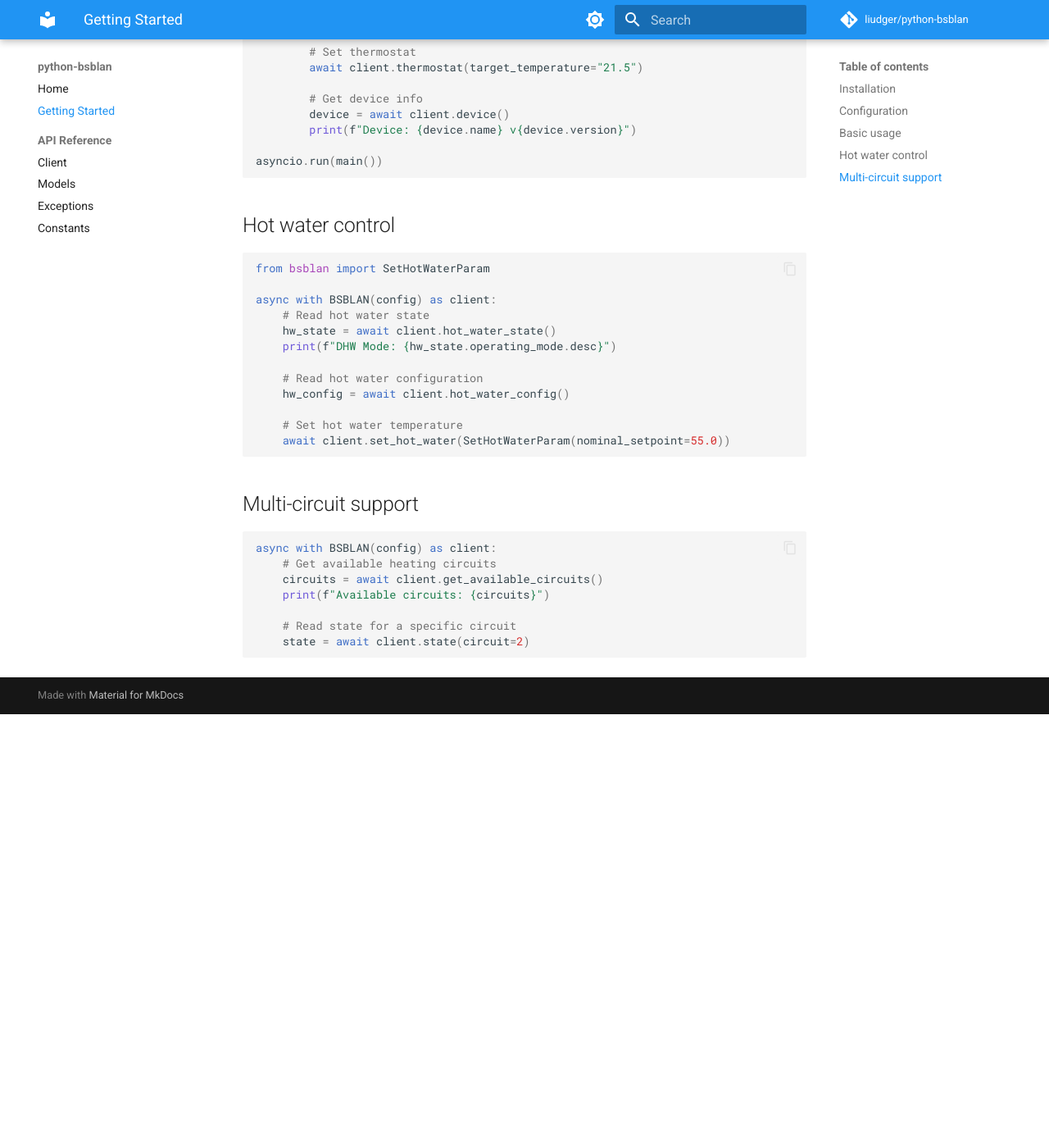
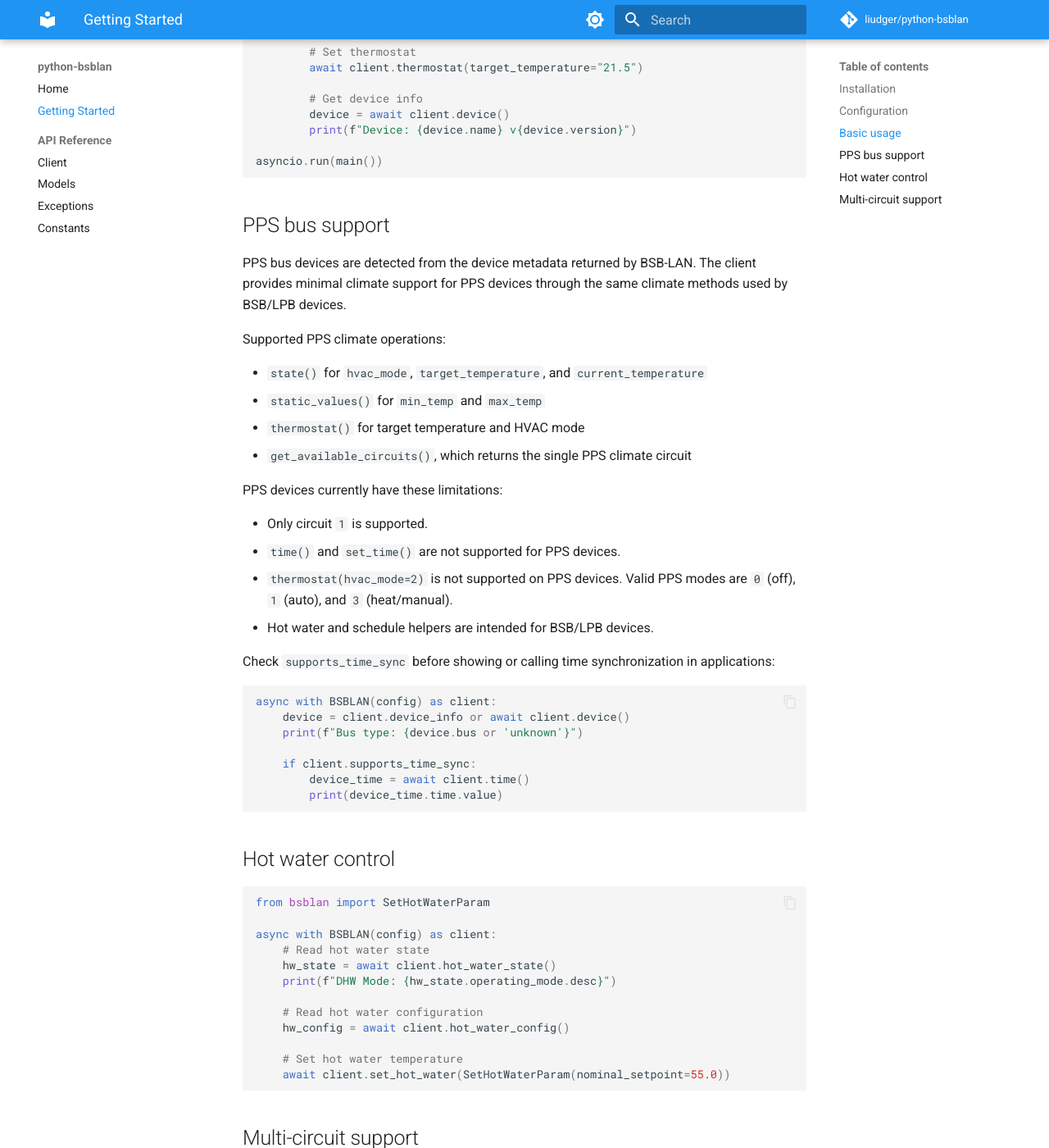
Before and after one commit to liudger/python-bsblan, an MkDocs documentation site: the page built from docs/getting-started.md, in a window 1280 px wide and 1400 px high, scrolled down 1150 px. Shown: the whole window at 82% size. Built offline with MkDocs 1.6.1 and Material for MkDocs 9.7.7, drawn with Linux system fonts in a browser that asks for light colours; comment, search, counter and statistics services are not loaded; before the commit the page ends 2021 px from its top, so only the background shows below that.

Commit message:
Update documentation for PPS bus support and enhance client capabilities

````diff
--- a/docs/getting-started.md
+++ b/docs/getting-started.md
@@ -63,6 +63,40 @@ async def main() -> None:
 asyncio.run(main())
 ```
 
+## PPS bus support
+
+PPS bus devices are detected from the device metadata returned by BSB-LAN. The
+client provides minimal climate support for PPS devices through the same climate
+methods used by BSB/LPB devices.
+
+Supported PPS climate operations:
+
+- `state()` for `hvac_mode`, `target_temperature`, and `current_temperature`
+- `static_values()` for `min_temp` and `max_temp`
+- `thermostat()` for target temperature and HVAC mode
+- `get_available_circuits()`, which returns the single PPS climate circuit
+
+PPS devices currently have these limitations:
+
+- Only circuit `1` is supported.
+- `time()` and `set_time()` are not supported for PPS devices.
+- `thermostat(hvac_mode=2)` is not supported on PPS devices. Valid PPS modes
+    are `0` (off), `1` (auto), and `3` (heat/manual).
+- Hot water and schedule helpers are intended for BSB/LPB devices.
+
+Check `supports_time_sync` before showing or calling time synchronization in
+applications:
+
+```python
+async with BSBLAN(config) as client:
+    device = client.device_info or await client.device()
+    print(f"Bus type: {device.bus or 'unknown'}")
+
+    if client.supports_time_sync:
+        device_time = await client.time()
+        print(device_time.time.value)
+```
+
 ## Hot water control
 
 ```python
````
Also changed, not shown: docs/api/client.md (+2 -0 lines).
